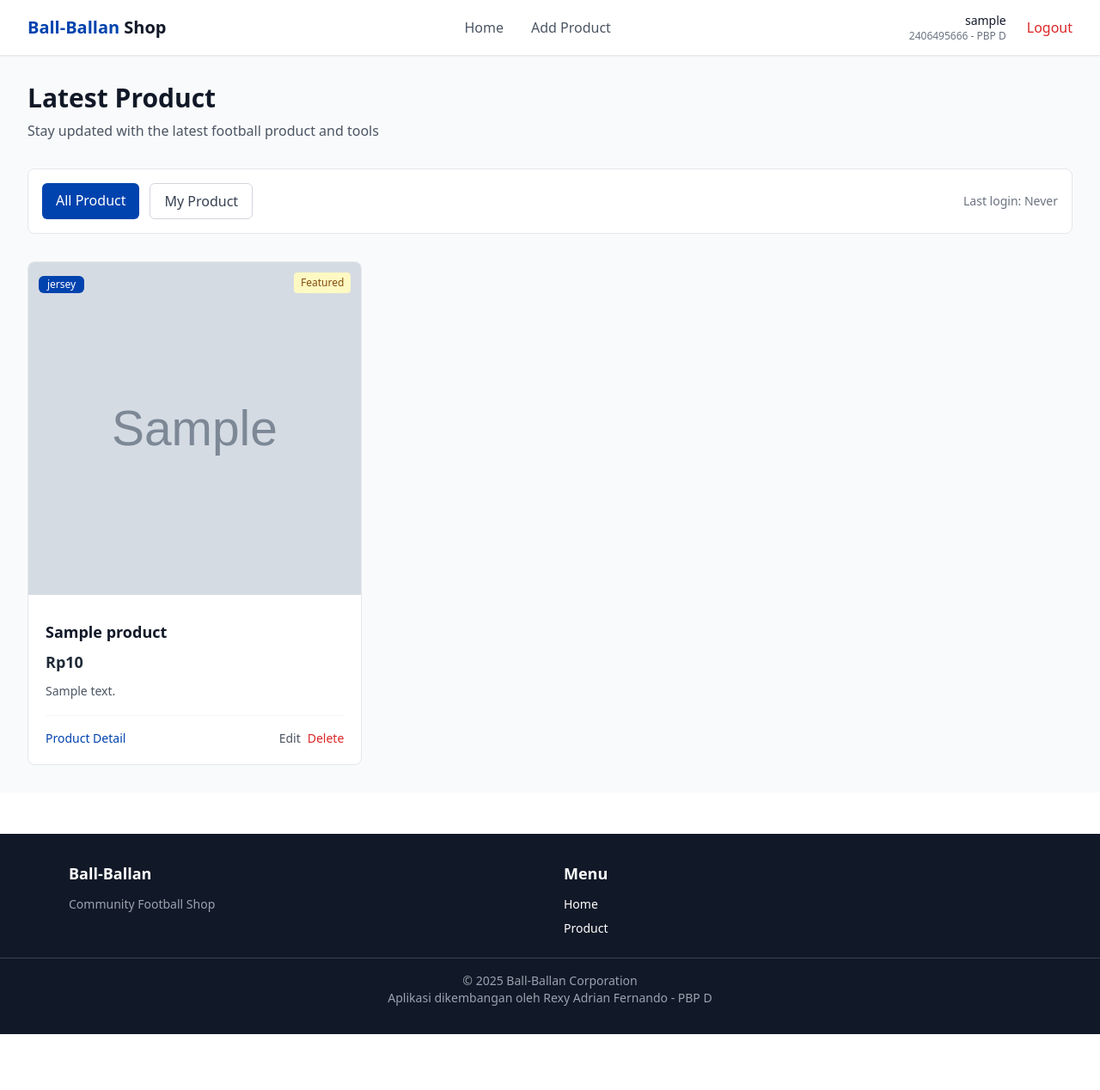
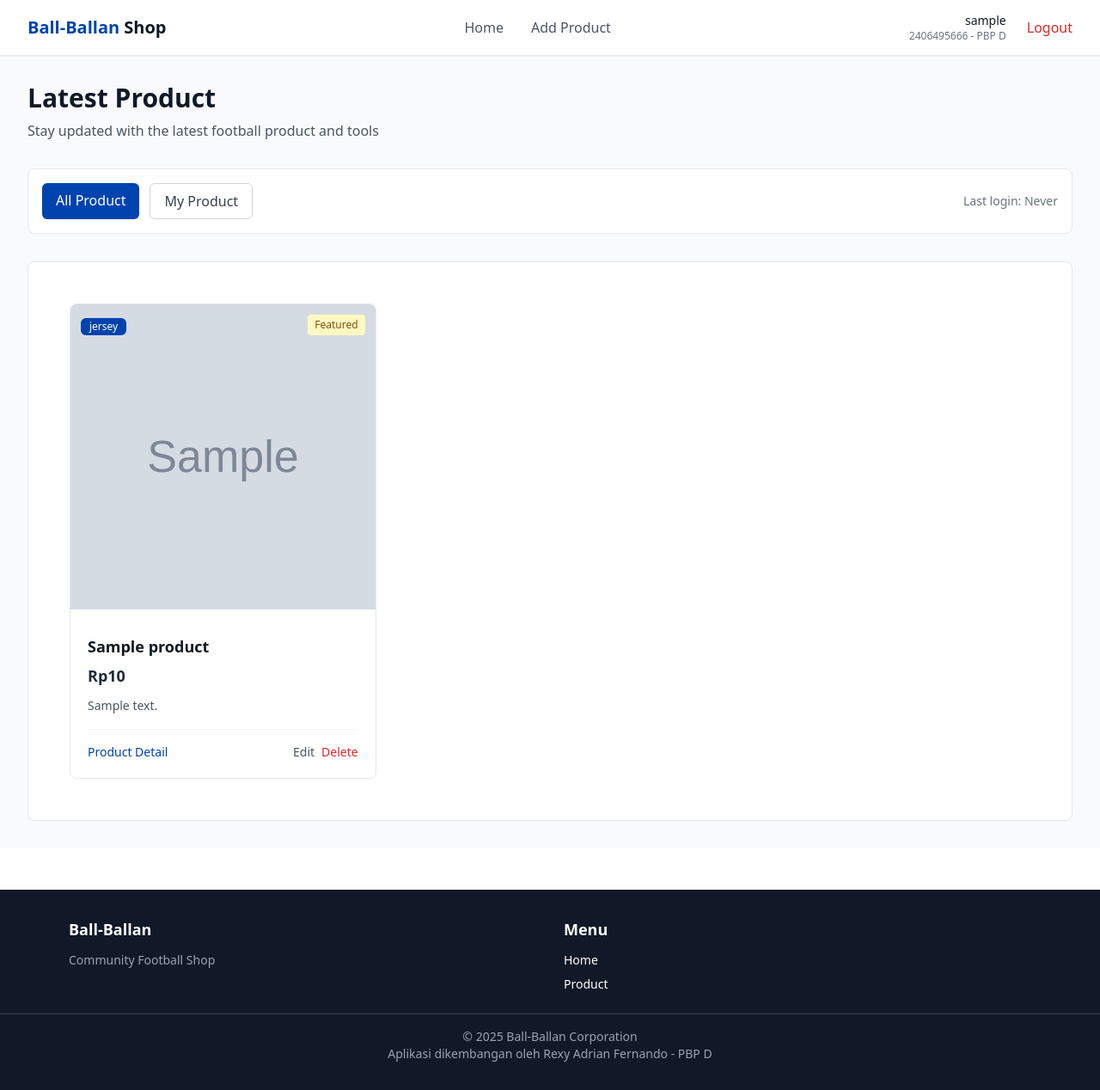
Before and after one commit to rexyadrian/ball-ballan, a Django app: page / in a window 1280 px wide. Shown: the whole page at 86% size. Before the commit the page ends 1203 px from the top, so only its background shows below. Run offline with Django 5.2, Linux system fonts and the light colour scheme; a user stored in the database is signed in; tables that the repository leaves empty hold one stand-in row (values such as "Sample post"); grey boxes marked "Sample" are stand-in pictures; some libraries are stand-ins or nearby versions.

Commit message:
perbaikan main.html

```diff
--- a/main/templates/main.html
+++ b/main/templates/main.html
@@ -57,7 +57,7 @@
         </a>
       </div>
       {% else %}
-      <div class="grid grid-cols-1 md:grid-cols-2 lg:grid-cols-3 gap-6">
+      <div class="bg-white rounded-lg border border-gray-200 p-12 grid grid-cols-1 md:grid-cols-2 lg:grid-cols-3 gap-6">
         {% for product in product_list %}
         {% include 'card_product.html' with product=product %}
         {% endfor %}
```
